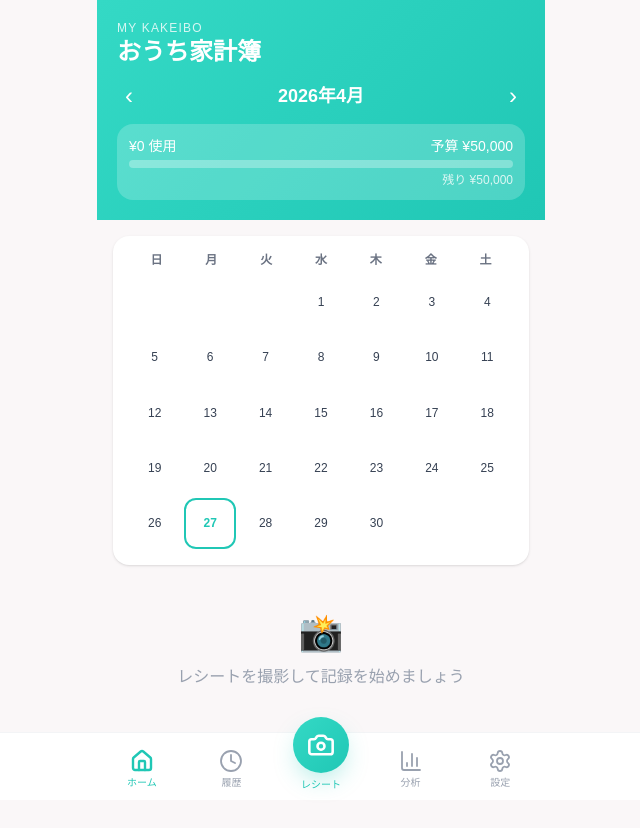
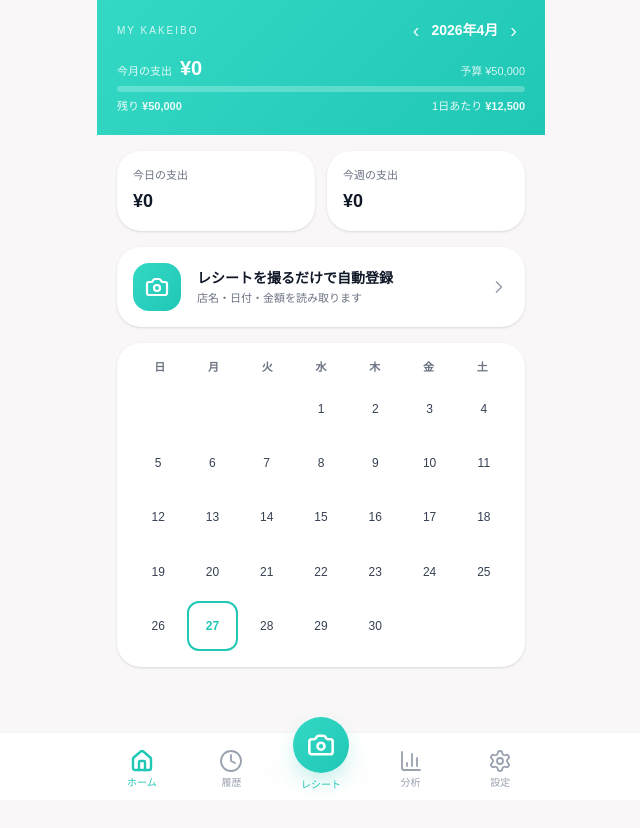
Before and after one commit to crystal18184-a11y/claude_kaihatu, a Next.js app: page / in a window 1280 px wide. Shown: the top 828 px of the page, without its empty margins (319-959 px from the left). Built offline with nearby package versions, Linux system fonts and the light colour scheme.

Commit message:
feat(ui): phase 2 - compact header, summary cards, receipt CTA, natural yen format

```diff
--- a/src/app/page.tsx
+++ b/src/app/page.tsx
@@ -2,8 +2,11 @@
 import { useState, useEffect } from "react";
 import { useRouter } from "next/navigation";
 import dayjs from "dayjs";
+import { Camera, ChevronRight } from "lucide-react";
 import { useStore } from "@/store/useStore";
-import type { Item, Category, MajorCategory } from "@/types";
+import { useNavStore } from "@/store/navStore";
+import { formatYen, formatYenCompact } from "@/lib/format";
+import type { Item, MajorCategory } from "@/types";
 
 const EMOJI: Record<string, string> = {"肉類":"🥩","魚介類":"🐟","卵":"🥚","乳製品":"🥛","野菜":"🥦","果物":"🍎","きのこ":"🍄","海藻・乾物":"🌿","豆腐・大豆製品":"🫘","漬物・発酵食品":"🥒","パン":"🍞","米・穀物":"🍚","麺類":"🍜","調味料":"🧂","油・ドレッシング":"🫙","飲み物":"🧃","お菓子・スナック":"🍬","アイス・冷菓":"🍦","冷凍食品":"❄️","レトルト・缶詰":"🥫","日用品":"🧴","医療・薬":"💊","化粧品・美容":"💄","衣服・靴":"👟","バッグ・アクセサリー":"👜","家電":"🔌","スマホ・PC・ガジェット":"📱","子ども用品":"🧸","文具・おもちゃ":"✏️","習い事・教育費":"📚","食事・テイクアウト（外食）":"🍱","食事（外食）":"🍽️","ドリンク（外食）":"🥤","アルコール（外食）":"🍺","デザート（外食）":"🍰","飲み会・居酒屋":"🍻","交通・外出":"🚃","趣味・娯楽":"🎮","その他":"📦"};
 const MAJOR_MAP: Record<string, string> = {"肉類":"食費","魚介類":"食費","卵":"食費","乳製品":"食費","野菜":"食費","果物":"食費","きのこ":"食費","海藻・乾物":"食費","豆腐・大豆製品":"食費","漬物・発酵食品":"食費","パン":"食費","米・穀物":"食費","麺類":"食費","調味料":"食費","油・ドレッシング":"食費","飲み物":"食費","お菓子・スナック":"食費","アイス・冷菓":"食費","冷凍食品":"食費","レトルト・缶詰":"食費","日用品":"日用品・生活","医療・薬":"日用品・生活","化粧品・美容":"日用品・生活","衣服・靴":"ファッション","バッグ・アクセサリー":"ファッション","家電":"電化製品・家電","スマホ・PC・ガジェット":"電化製品・家電","子ども用品":"子ども・教育","文具・おもちゃ":"子ども・教育","習い事・教育費":"子ども・教育","食事・テイクアウト（外食）":"外食・グルメ","食事（外食）":"外食・グルメ","ドリンク（外食）":"外食・グルメ","アルコール（外食）":"外食・グルメ","デザート（外食）":"外食・グルメ","飲み会・居酒屋":"外食・グルメ","交通・外出":"娯楽・その他","趣味・娯楽":"娯楽・その他","その他":"娯楽・その他"};
@@ -32,6 +35,7 @@ export default function Home() {
   const [categoryModal, setCategoryModal] = useState<boolean>(false);
 
   const { getReceiptsForMonth, getReceiptsForDate, getBudgetForMonth, deleteReceipt, updateReceipt, updateItem } = useStore();
+  const setDirection = useNavStore((s) => s.setDirection);
 
   useEffect(() => { setMounted(true); }, []);
   if (!mounted) return null;
@@ -40,12 +44,28 @@ export default function Home() {
   const monthReceipts = getReceiptsForMonth(yearMonth);
   const budget = getBudgetForMonth(yearMonth);
   const totalSpent = monthReceipts.reduce((sum, r) => sum + r.total, 0);
+  const remaining = Math.max(budget - totalSpent, 0);
   const budgetPercent = Math.min((totalSpent / budget) * 100, 100);
   const selectedReceipts = selectedDate ? getReceiptsForDate(selectedDate) : [];
 
   const startDay = currentMonth.startOf("month").day();
   const daysInMonth = currentMonth.endOf("month").date();
   const calendarDays = [...Array(startDay).fill(null), ...Array.from({ length: daysInMonth }, (_, i) => i + 1)];
+
+  const today = dayjs();
+  const isCurrentMonth = currentMonth.isSame(today, "month");
+  const todayStr = today.format("YYYY-MM-DD");
+  const todayTotal = isCurrentMonth ? getReceiptsForDate(todayStr).reduce((s, r) => s + r.total, 0) : 0;
+  const weekStart = today.startOf("week");
+  const weekTotal = isCurrentMonth
+    ? monthReceipts.filter((r) => dayjs(r.date).isAfter(weekStart.subtract(1, "day"))).reduce((s, r) => s + r.total, 0)
+    : 0;
+  const daysLeft = isCurrentMonth ? Math.max(daysInMonth - today.date() + 1, 1) : daysInMonth;
+  const dailyAllowance = Math.max(Math.floor(remaining / daysLeft), 0);
+
+  const recentReceipts = [...monthReceipts].sort((a, b) => b.date.localeCompare(a.date)).slice(0, 3);
+
+  const goToScan = () => { setDirection("forward"); router.push("/scan"); };
 
   const getDayTotal = (day: number) => {
     const date = currentMonth.format(`YYYY-MM-${String(day).padStart(2, "0")}`);
@@ -157,28 +177,63 @@ export default function Home() {
         </div>
       )}
 
-      <div className="theme-grad p-5 text-white">
-        <div className="text-xs opacity-80 tracking-widest">MY KAKEIBO</div>
-        <div className="text-2xl font-bold">おうち家計簿</div>
-        <div className="flex items-center justify-between mt-3">
-          <button onClick={() => setCurrentMonth(currentMonth.subtract(1, "month"))} className="text-white text-2xl px-2">&#8249;</button>
-          <div className="font-bold text-lg">{currentMonth.format("YYYY年M月")}</div>
-          <button onClick={() => setCurrentMonth(currentMonth.add(1, "month"))} className="text-white text-2xl px-2">&#8250;</button>
+      <div className="theme-grad px-5 pt-4 pb-5 text-white">
+        <div className="flex items-center justify-between">
+          <div className="text-[10px] opacity-80 tracking-[0.2em] font-medium">MY KAKEIBO</div>
+          <div className="flex items-center gap-1">
+            <button onClick={() => setCurrentMonth(currentMonth.subtract(1, "month"))} className="text-white/90 text-xl px-2 active:scale-90 transition-transform">&#8249;</button>
+            <div className="font-bold text-sm tabular-nums">{currentMonth.format("YYYY年M月")}</div>
+            <button onClick={() => setCurrentMonth(currentMonth.add(1, "month"))} className="text-white/90 text-xl px-2 active:scale-90 transition-transform">&#8250;</button>
+          </div>
         </div>
-        <div className="mt-3 bg-white/20 rounded-2xl p-3">
-          <div className="flex justify-between text-sm mb-1">
-            <span>¥{totalSpent.toLocaleString()} 使用</span>
-            <span>予算 ¥{budget.toLocaleString()}</span>
+        <div className="mt-2.5">
+          <div className="flex items-baseline justify-between mb-1">
+            <div>
+              <span className="text-[11px] opacity-85">今月の支出</span>
+              <span className="ml-2 text-xl font-bold tabular-nums">{formatYen(totalSpent)}</span>
+            </div>
+            <span className="text-[11px] opacity-80 tabular-nums">予算 {formatYen(budget)}</span>
           </div>
-          <div className="h-2 bg-white/30 rounded-full"><div className="h-2 bg-white rounded-full" style={{ width: `${budgetPercent}%` }} /></div>
-          <div className="text-right text-xs mt-1 opacity-80">残り ¥{(budget - totalSpent).toLocaleString()}</div>
+          <div className="h-1.5 bg-white/25 rounded-full overflow-hidden">
+            <div className="h-full bg-white rounded-full transition-all" style={{ width: `${budgetPercent}%` }} />
+          </div>
+          <div className="mt-1.5 flex justify-between text-[11px]">
+            <span className="opacity-90">残り <span className="font-bold tabular-nums">{formatYen(remaining)}</span></span>
+            <span className="opacity-90">1日あたり <span className="font-bold tabular-nums">{formatYen(dailyAllowance)}</span></span>
+          </div>
         </div>
       </div>
 
-      <div className="p-4">
-        <div className="bg-white rounded-2xl p-4 shadow-sm">
+      <div className="px-5 pt-4">
+        {/* Today / Week stats */}
+        <div className="grid grid-cols-2 gap-3 mb-4">
+          <div className="bg-white rounded-3xl p-4 shadow-sm">
+            <div className="text-[11px] text-gray-500 font-medium mb-1">今日の支出</div>
+            <div className="text-lg font-bold text-gray-900 tabular-nums">{formatYen(todayTotal)}</div>
+          </div>
+          <div className="bg-white rounded-3xl p-4 shadow-sm">
+            <div className="text-[11px] text-gray-500 font-medium mb-1">今週の支出</div>
+            <div className="text-lg font-bold text-gray-900 tabular-nums">{formatYen(weekTotal)}</div>
+          </div>
+        </div>
+
+        {/* Receipt CTA */}
+        <button onClick={goToScan}
+          className="w-full bg-white rounded-3xl p-4 shadow-sm mb-4 flex items-center gap-4 active:scale-[0.99] transition-transform text-left">
+          <div className="w-12 h-12 theme-grad rounded-2xl flex items-center justify-center flex-shrink-0">
+            <Camera className="w-6 h-6 text-white" strokeWidth={2.2} />
+          </div>
+          <div className="flex-1 min-w-0">
+            <div className="font-bold text-gray-900 text-sm">レシートを撮るだけで自動登録</div>
+            <div className="text-[11px] text-gray-500 mt-0.5">店名・日付・金額を読み取ります</div>
+          </div>
+          <ChevronRight className="w-5 h-5 text-gray-400 flex-shrink-0" />
+        </button>
+
+        {/* Calendar */}
+        <div className="bg-white rounded-3xl p-4 shadow-sm">
           <div className="grid grid-cols-7 mb-2">
-            {["日","月","火","水","木","金","土"].map((d) => (<div key={d} className="text-center text-xs text-gray-500 font-bold">{d}</div>))}
+            {["日","月","火","水","木","金","土"].map((d) => (<div key={d} className="text-center text-[11px] text-gray-500 font-bold">{d}</div>))}
           </div>
           <div className="grid grid-cols-7 gap-1">
             {calendarDays.map((day, i) => {
@@ -190,9 +245,9 @@ export default function Home() {
               const hasReceipt = dayTotal > 0;
               return (
                 <button key={i} onClick={() => setSelectedDate(isSelected ? null : date)}
-                  className={`aspect-square rounded-xl flex flex-col items-center justify-center text-xs text-gray-700 transition-all ${isSelected ? "theme-solid text-white" : ""} ${isToday && !isSelected ? "border-2 theme-border font-bold theme-text" : ""} ${hasReceipt && !isSelected ? "theme-bg-light" : ""}`}>
+                  className={`aspect-square rounded-xl flex flex-col items-center justify-center gap-0.5 text-xs text-gray-700 transition-all ${isSelected ? "theme-solid text-white" : ""} ${isToday && !isSelected ? "border-2 theme-border font-bold theme-text" : ""} ${hasReceipt && !isSelected ? "theme-bg-light" : ""}`}>
                   <span className={hasReceipt ? "font-bold" : ""}>{day}</span>
-                  {hasReceipt && <span className={`text-xs ${isSelected ? "text-white" : "theme-text"}`}>¥{(dayTotal/1000).toFixed(0)}k</span>}
+                  {hasReceipt && <span className={`text-[9px] tabular-nums leading-none ${isSelected ? "text-white" : "theme-text"}`}>{formatYenCompact(dayTotal)}</span>}
                 </button>
               );
             })}
@@ -266,10 +321,32 @@ export default function Home() {
           </div>
         )}
 
+        {!selectedDate && recentReceipts.length > 0 && (
+          <div className="mt-5">
+            <div className="flex items-center justify-between mb-2 px-1">
+              <div className="font-bold text-gray-900 text-sm">最近の記録</div>
+              <span className="text-[11px] text-gray-500">{monthReceipts.length}件</span>
+            </div>
+            {recentReceipts.map((receipt) => (
+              <button key={receipt.id} onClick={() => setSelectedDate(receipt.date)}
+                className="w-full bg-white rounded-2xl px-4 py-3 mb-2 shadow-sm flex items-center justify-between text-left active:scale-[0.99] transition-transform">
+                <div className="min-w-0 flex-1">
+                  <div className="font-bold text-sm text-gray-900 truncate">{receipt.store}</div>
+                  <div className="text-[11px] text-gray-500 mt-0.5">{dayjs(receipt.date).format("M/D")} ／ {receipt.storeType}</div>
+                </div>
+                <div className="flex items-center gap-1 flex-shrink-0">
+                  <span className="font-bold text-gray-900 tabular-nums">{formatYen(receipt.total)}</span>
+                  <ChevronRight className="w-4 h-4 text-gray-400" />
+                </div>
+              </button>
+            ))}
+          </div>
+        )}
+
         {monthReceipts.length === 0 && !selectedDate && (
-          <div className="text-center text-gray-400 py-12">
-            <div className="text-4xl mb-3">📸</div>
-            <div>レシートを撮影して記録を始めましょう</div>
+          <div className="text-center text-gray-500 py-10 mt-2">
+            <div className="text-3xl mb-3">📸</div>
+            <div className="text-sm">レシートを撮影して記録を始めましょう</div>
           </div>
         )}
       </div>
--- /dev/null
+++ b/src/lib/format.ts
@@ -0,0 +1,12 @@
+export function formatYen(amount: number): string {
+  return `¥${Math.round(amount).toLocaleString("ja-JP")}`;
+}
+
+export function formatYenCompact(amount: number): string {
+  const v = Math.round(amount);
+  if (v >= 10000) {
+    const wan = v / 10000;
+    return wan >= 10 ? `${Math.round(wan)}万` : `${wan.toFixed(1)}万`;
+  }
+  return v.toLocaleString("ja-JP");
+}
```
